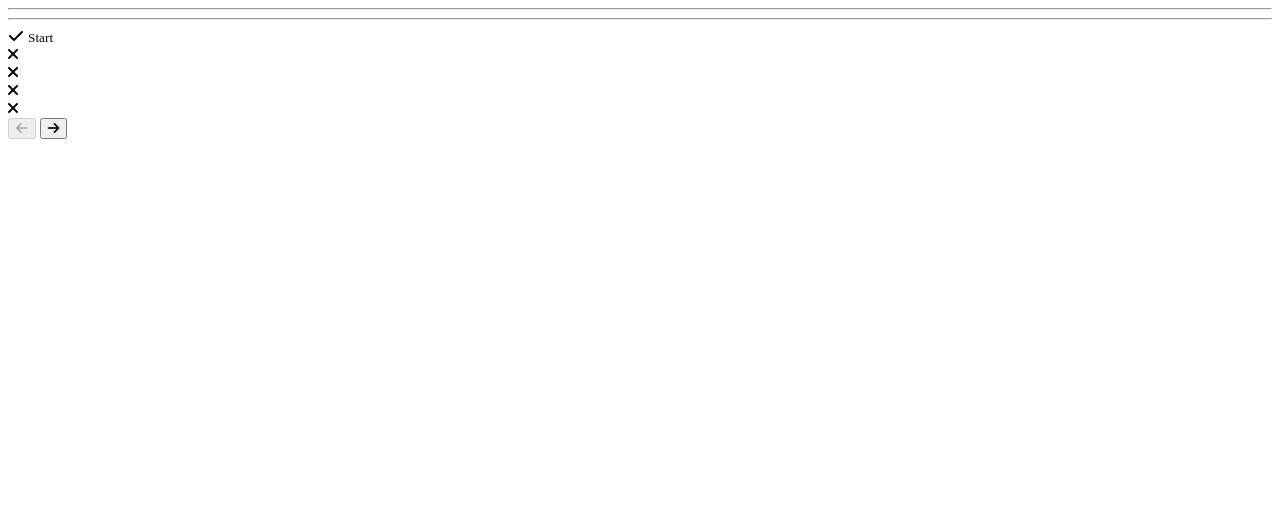
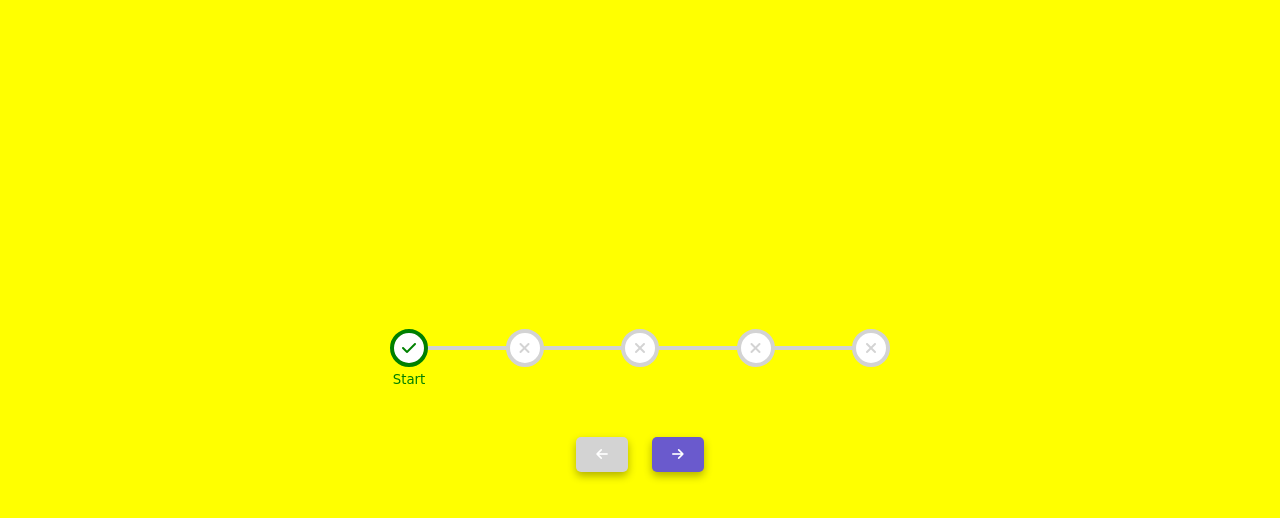
Before and after one commit to KaungHtetAllen/Step-Progress-Bar, a plain HTML site: page index.html in a window 1280 px wide. Drawn offline with Linux system fonts and the light colour scheme.

Commit message:
create style.css file

```diff
--- a/index.html
+++ b/index.html
@@ -6,13 +6,14 @@
     <meta name="viewport" content="width=device-width, initial-scale=1.0">
     <title>Step Progress Bar</title>
     <link rel="stylesheet" href="https://cdnjs.cloudflare.com/ajax/libs/font-awesome/6.1.2/css/all.min.css" integrity="sha512-1sCRPdkRXhBV2PBLUdRb4tMg1w2YPf37qatUFeS7zlBy7jJI8Lf4VHwWfZZfpXtYSLy85pkm9GaYVYMfw5BC1A==" crossorigin="anonymous" referrerpolicy="no-referrer" />
+    <link rel="stylesheet" href="style.css">
 </head>
 <body>
     <div class="container">
         <div class="progress-container">
             <hr class="progress-bar-back">
             <hr class="progress-bar-front">
-            <div class="step-checked">
+            <div class="step checked">
                 <i class="fa-solid fa-check"></i>
                 <small>Start</small>
             </div>
--- /dev/null
+++ b/style.css
@@ -0,0 +1,95 @@
+body{
+    margin:0;
+    display: flex;
+    justify-content: center;
+    height: 100vh;
+    align-items: center;
+    background-color: yellow;
+}
+
+.container{
+    text-align: center;
+}
+
+.progress-container{
+    width:500px;
+    display: flex;
+    position: relative;
+    justify-content: space-between;
+}
+
+.progress-bar-back{
+    position: absolute;
+    height: 4px;
+    width: 100%;
+    background-color: lightgray;
+    border: none;
+    z-index: -1;
+    margin: 0;
+    top:50%;
+    transform: translateY(-50%);
+}
+
+.progress-bar-front{
+    position: absolute;
+    height: 4px;
+    width: 0%;
+    background-color: green;
+    border: none;
+    z-index: -1;
+    margin: 0;
+    top:50%;
+    transform: translateY(-50%);
+}
+
+.step{
+    width:30px;
+    height: 30px;
+    background-color: white;
+    border-radius: 50%;
+    display: flex;
+    justify-content: center;
+    align-items: center;
+    border: 4px solid lightgray;
+    color: lightgray;
+}
+
+.step.checked{
+    color: green;
+    border-color: green;
+}
+
+.step.checked small{
+    position: absolute;
+    bottom: -20px;
+    font-family: cursive;
+}
+
+.btn{
+    background-color: slateblue;
+    border: none;
+    color: white;
+    padding: 10px 20px;
+    margin: 70px 10px 0;
+    border-radius: 5px;
+    cursor: pointer;
+    box-shadow: 0 4px 8px rgba(0,0,0,0.3);
+}
+
+.btn:hover{
+    opacity:0.9;
+}
+
+.btn:active{
+    transform: scale(0.97);
+}
+
+.btn:disabled{
+    background-color: lightgray;
+}
+
+@media (max-width: 500px) {
+    .progress-container{
+        width: 90vw;
+    }
+}
```
